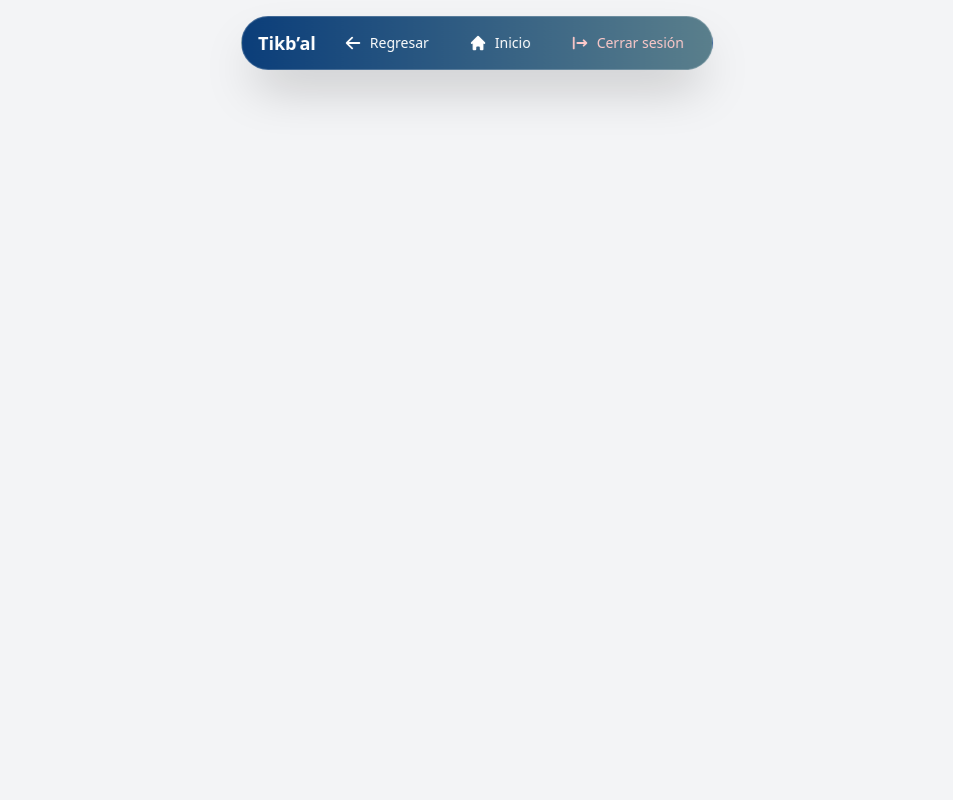
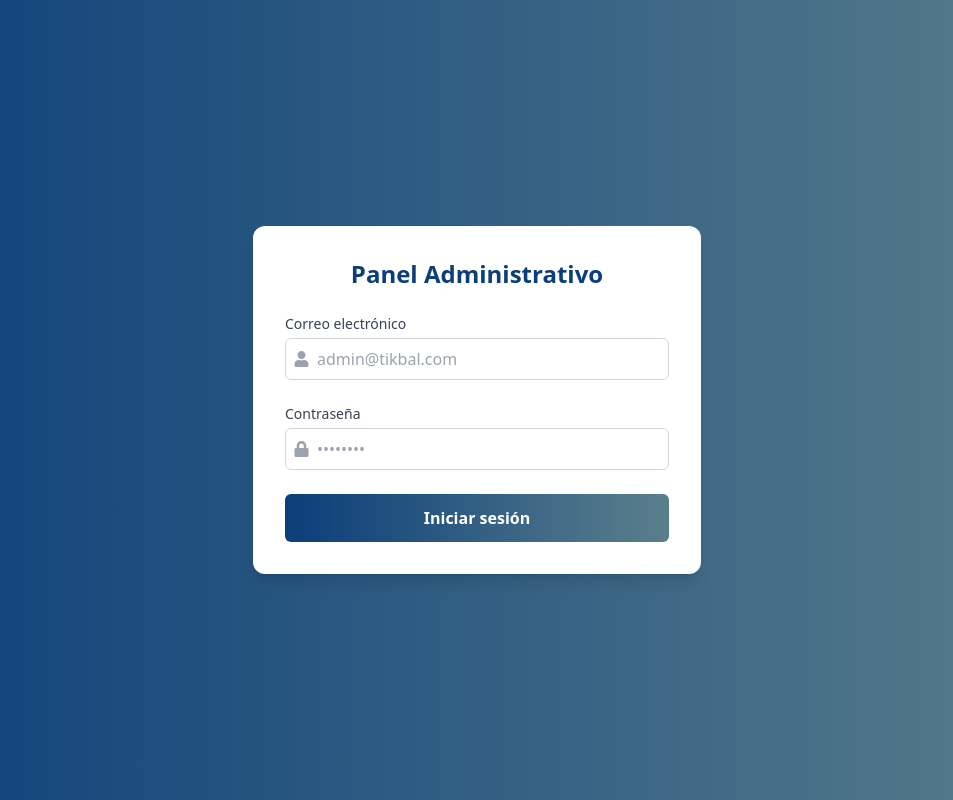
Before and after one commit to V1nic1o/panel-admin-tikbal, a React (Vite) app: page /login in a window 1280 px wide. Shown: the whole page, without its empty margins (163-1116 px from the left). Built offline with nearby package versions, Linux system fonts and the light colour scheme.

Commit message:
configuraciones visua

```diff
--- a/src/App.jsx
+++ b/src/App.jsx
@@ -1,87 +1,55 @@
-import { useNavigate, useLocation, Outlet } from 'react-router-dom';
-import {
-  HiHome,
-  HiArrowLeft,
-  HiLogout,
-} from 'react-icons/hi';
-import clsx from 'clsx';
+import { Routes, Route, Navigate } from 'react-router-dom';
+import AdminLayout from './layouts/AdminLayout';
+import Dashboard from './pages/Dashboard/Dashboard';
+import ControlWeb from './pages/Dashboard/ControlWeb';
+import Servicios from './pages/Servicios/Servicios';
+import Proyectos from './pages/Proyectos/Proyectos';
+import Mensajes from './pages/Mensajes/Mensajes';
+import Login from './pages/Auth/Login';
+import ProtectedRoute from './routes/ProtectedRoute';
+import { LoaderProvider } from './services/LoaderContext';
 
-export default function AdminLayout() {
-  const navigate = useNavigate();
-  const location = useLocation();
+// ✅ Vistas del módulo Cotizaciones
+import ControlCotizaciones from './pages/Cotizaciones/Control/ControlCotizaciones';
+import Crear from './pages/Cotizaciones/Crear/Crear';
+import Editar from './pages/Cotizaciones/Editar/Editar';
+import Historial from './pages/Cotizaciones/Historial/Historial';
 
-  const cerrarSesion = () => {
-    localStorage.removeItem('token');
-    navigate('/login');
-  };
+function App() {
+  return (
+    <LoaderProvider>
+      <Routes>
+        {/* 🔓 Ruta pública */}
+        <Route path="/login" element={<Login />} />
 
-  const goBack = () => {
-    if (location.pathname !== '/dashboard') {
-      navigate(-1);
-    }
-  };
+        {/* 🔐 Rutas protegidas */}
+        <Route
+          path="/"
+          element={
+            <ProtectedRoute>
+              <AdminLayout />
+            </ProtectedRoute>
+          }
+        >
+          <Route index element={<Navigate to="dashboard" replace />} />
+          <Route path="dashboard" element={<Dashboard />} />
+          <Route path="control-web" element={<ControlWeb />} />
+          <Route path="servicios" element={<Servicios />} />
+          <Route path="proyectos" element={<Proyectos />} />
+          <Route path="mensajes" element={<Mensajes />} />
 
-  const isActive = (path) => location.pathname === path;
+          {/* ✅ Ruta intermedia con cartas */}
+          <Route path="cotizaciones" element={<ControlCotizaciones />} />
+          <Route path="cotizaciones/crear" element={<Crear />} />
+          <Route path="cotizaciones/editar/:id" element={<Editar />} />
+          <Route path="cotizaciones/historial" element={<Historial />} />
+        </Route>
 
-  return (
-    <div className="min-h-screen bg-gray-100 flex flex-col">
-      {/* Header que cambia de posición en móviles */}
-      <header
-        className={clsx(
-          `fixed z-50 w-[95%] max-w-[95%] sm:max-w-max
-          bg-gradient-to-r from-[#0b3e7a] to-[#5a7f8c] text-white shadow-2xl backdrop-blur-md
-          border border-white/20 rounded-full px-4 py-3
-          flex items-center justify-center sm:justify-start gap-4
-          text-sm font-medium transition-all duration-500`,
-          // ✅ Posición top en desktop, bottom en móvil
-          'left-1/2 transform -translate-x-1/2',
-          'top-4 sm:top-4 sm:bottom-auto',
-          'bottom-4 sm:bottom-auto'
-        )}
-      >
-        {/* Logo */}
-        <span className="font-bold text-base sm:text-lg select-none">Tikb’al</span>
-
-        {/* Botones */}
-        <nav className="flex items-center gap-4 flex-wrap justify-center sm:justify-start">
-          <button
-            onClick={goBack}
-            title="Regresar"
-            className="flex items-center gap-2 px-3 py-1 rounded-md hover:text-white/80 transition-all"
-          >
-            <HiArrowLeft className="text-lg" />
-            <span className="hidden sm:inline">Regresar</span>
-          </button>
-
-          <button
-            onClick={() => navigate('/dashboard')}
-            title="Ir a Inicio"
-            className={clsx(
-              'flex items-center gap-2 px-3 py-1 rounded-md transition-all',
-              isActive('/dashboard')
-                ? 'bg-white/20 text-white font-semibold'
-                : 'hover:text-white/80 text-white'
-            )}
-          >
-            <HiHome className="text-lg" />
-            <span className="hidden sm:inline">Inicio</span>
-          </button>
-
-          <button
-            onClick={cerrarSesion}
-            title="Cerrar sesión"
-            className="flex items-center gap-2 px-3 py-1 text-red-200 hover:text-red-400 transition-all"
-          >
-            <HiLogout className="text-lg" />
-            <span className="hidden sm:inline">Cerrar sesión</span>
-          </button>
-        </nav>
-      </header>
-
-      {/* Main con padding top y bottom para que no quede tapado */}
-      <main className="pt-32 pb-32 px-4 sm:px-6 max-w-screen-xl mx-auto w-full">
-        <Outlet />
-      </main>
-    </div>
+        {/* 🚧 Fallback para rutas no válidas */}
+        <Route path="*" element={<Navigate to="/login" replace />} />
+      </Routes>
+    </LoaderProvider>
   );
 }
+
+export default App;
```
